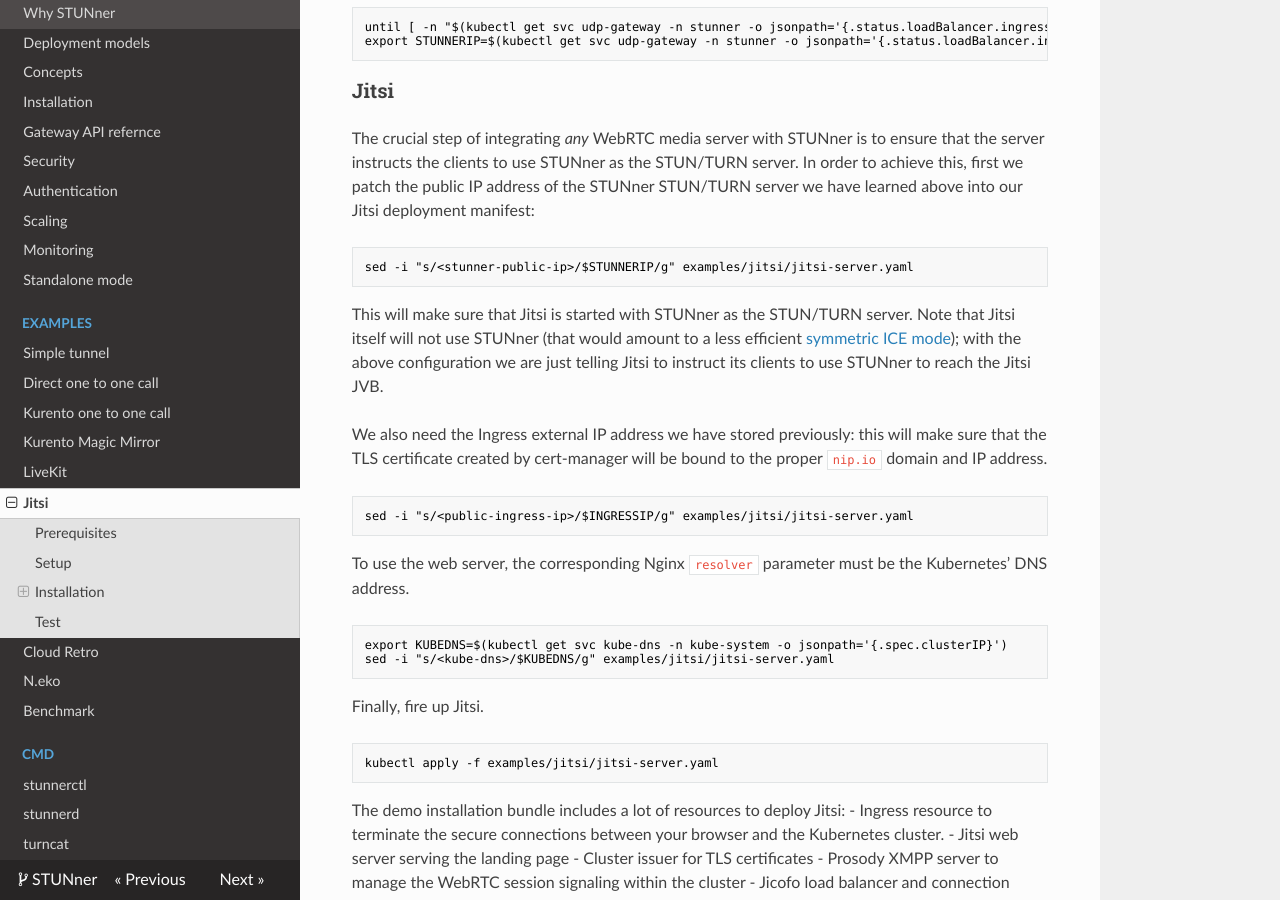
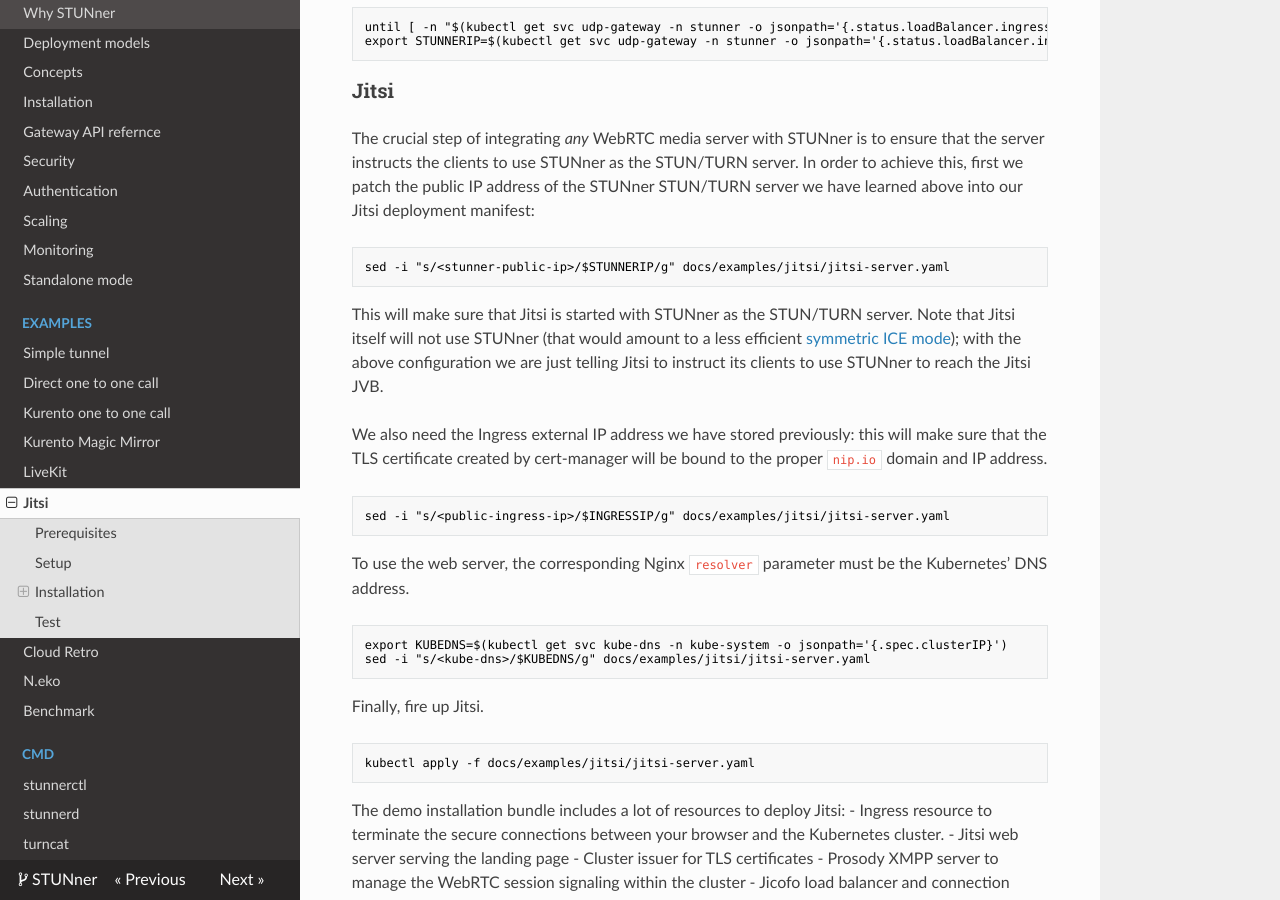
Before and after one commit to l7mp/stunner, an MkDocs documentation site: the page built from docs/examples/jitsi/README.md, in a window 1280 px wide and 900 px high, scrolled down 4262 px. Built offline with MkDocs 1.6.1, drawn with Linux system fonts in a browser that asks for light colours; nearby versions of some CDN libraries; some of the changed text lies outside the part shown.

Commit message:
doc: Update links in docs

````diff
--- a/docs/examples/jitsi/README.md
+++ b/docs/examples/jitsi/README.md
@@ -104,7 +104,7 @@
 ```console
 git clone https://github.com/l7mp/stunner
 cd stunner
-kubectl apply -f examples/jitsi/jitsi-call-stunner.yaml
+kubectl apply -f docs/examples/jitsi/jitsi-call-stunner.yaml
 ```
 
 The relevant parts here are the STUNner [Gateway definition](../../GATEWAY.md), which exposes the STUNner STUN/TURN server over UDP:3478 to the Internet, and the [UDPRoute definition](../../GATEWAY.md), which takes care of routing media to the pods running the Jitsi service. Also, with the GatewayConfig object we set the `authType: longterm` parameter because Prosody can't use Plaintext authentication only long term.
@@ -158,7 +158,7 @@
 The crucial step of integrating *any* WebRTC media server with STUNner is to ensure that the server instructs the clients to use STUNner as the STUN/TURN server. In order to achieve this, first we patch the public IP address of the STUNner STUN/TURN server we have learned above into our Jitsi deployment manifest:
 
 ```console
-sed -i "s/<stunner-public-ip>/$STUNNERIP/g" examples/jitsi/jitsi-server.yaml
+sed -i "s/<stunner-public-ip>/$STUNNERIP/g" docs/examples/jitsi/jitsi-server.yaml
 ```
 
 This will make sure that Jitsi is started with STUNner as the STUN/TURN server. Note that Jitsi itself will not use STUNner (that would amount to a less efficient [symmetric ICE mode](../../DEPLOYMENT.md)); with the above configuration we are just telling Jitsi to instruct its clients to use STUNner to reach the Jitsi JVB.
@@ -166,20 +166,20 @@
 We also need the Ingress external IP address we have stored previously: this will make sure that the TLS certificate created by cert-manager will be bound to the proper `nip.io` domain and IP address.
 
 ```console
-sed -i "s/<public-ingress-ip>/$INGRESSIP/g" examples/jitsi/jitsi-server.yaml
+sed -i "s/<public-ingress-ip>/$INGRESSIP/g" docs/examples/jitsi/jitsi-server.yaml
 ```
 
 To use the web server, the corresponding Nginx `resolver` parameter must be the Kubernetes’ DNS address.
 
 ```console
 export KUBEDNS=$(kubectl get svc kube-dns -n kube-system -o jsonpath='{.spec.clusterIP}')
-sed -i "s/<kube-dns>/$KUBEDNS/g" examples/jitsi/jitsi-server.yaml
+sed -i "s/<kube-dns>/$KUBEDNS/g" docs/examples/jitsi/jitsi-server.yaml
 ```
 
 Finally, fire up Jitsi.
 
 ```console
-kubectl apply -f examples/jitsi/jitsi-server.yaml
+kubectl apply -f docs/examples/jitsi/jitsi-server.yaml
 ```
 
 The demo installation bundle includes a lot of resources to deploy Jitsi:
````
Also changed, not shown: docs/examples/cloudretro/README.md (+3 -3 lines), docs/examples/neko/README.md (+1 -1 lines), docs/examples/simple-tunnel/README.md (+4 -4 lines).
